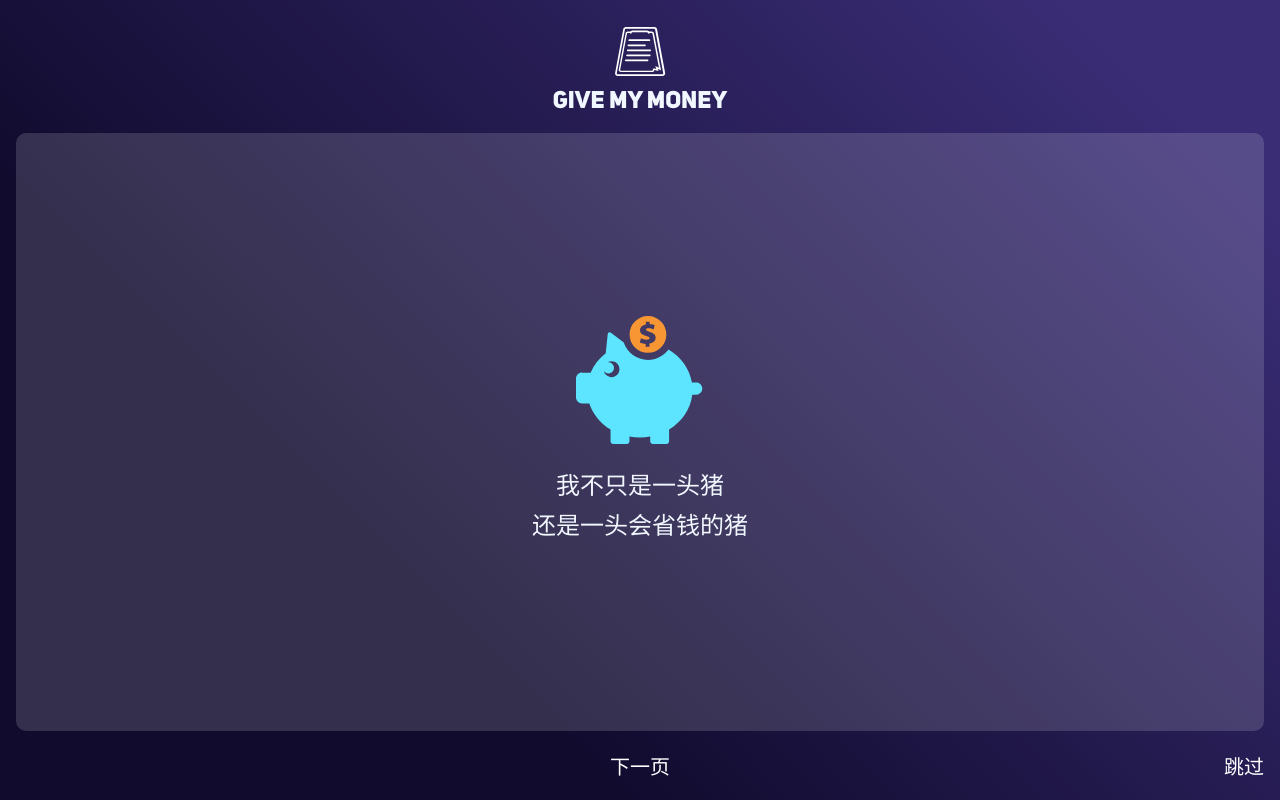
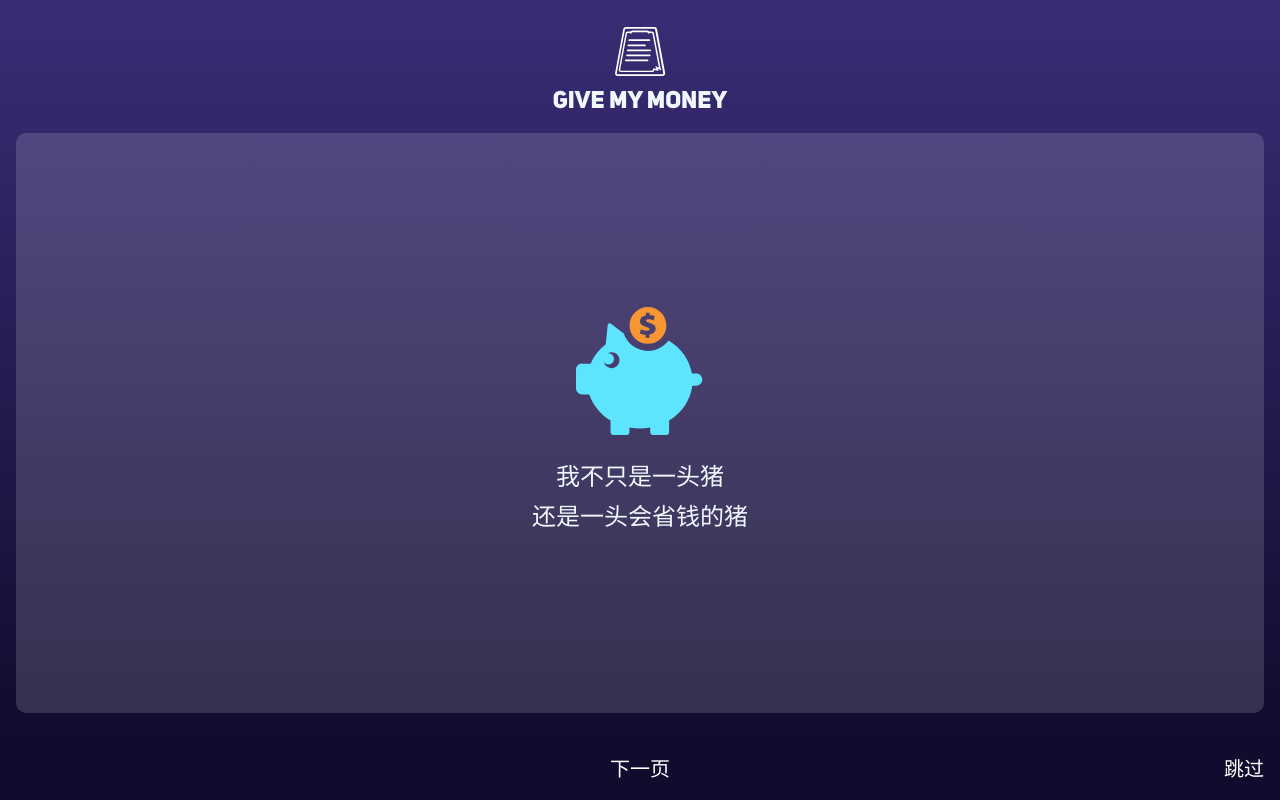
Before and after one commit to heycn/mangosteen-fe-vue3, a Vue app: page /#/welcome/1 in a window 1280 px wide. Built offline with nearby package versions, Linux system fonts and the light colour scheme.

Commit message:
解决 Edge 浏览器一开始不能全屏的 bug

```diff
--- a/src/App.tsx
+++ b/src/App.tsx
@@ -5,9 +5,9 @@ import './App.scss'
 export const App = defineComponent({
   setup() {
     return () => (
-      <div>
+      <main>
         <RouterView />
-      </div>
+      </main>
     )
   }
 })
--- a/src/assets/stylesheets/vars.scss
+++ b/src/assets/stylesheets/vars.scss
@@ -1,4 +1,9 @@
 :root {
-	--welcome-card-bg: rgba(255,255,255,0.15);
-	--welcome-text: #fff;
+  --welcome-card-bg: rgba(255, 255, 255, 0.15);
+  --welcome-bg-start: #3a2d76;
+  --welcome-bg-end: #110b2e;
+  --welcome-text: #fff;
+  --welcome-nav-height: 67px;
+  --welcome-nav-gap: 20px;
+  --z-index-bottom: 10;
 }
--- a/src/components/welcome/First.module.scss
+++ b/src/components/welcome/First.module.scss
@@ -3,6 +3,7 @@
   display: flex;
   flex-direction: column;
   width: 100%;
+  padding-bottom: var(--welcome-nav-gap);
   > .card {
     flex-grow: 1;
     display: flex;
@@ -11,27 +12,29 @@
     text-align: center;
     background: var(--welcome-card-bg);
     padding: 24px;
+    padding-bottom: -var(--welcome-nav-gap);
     border-radius: 10px;
     margin: 16px 16px 0 16px;
-    > img {
-      height: 128px;
-      margin-bottom: 24px;
-    }
-    > h2 {
-      line-height: 2.5rem;
-    }
+    > img { height: 128px; margin-bottom: 24px; }
+    > h2 { line-height: 2.5rem; }
   }
   > .actions {
-    & .fake {
-      visibility: hidden;
-    }
+    position: fixed;
+    z-index: var(--z-index-bottom);
+    left: 0;
+    bottom: 0;
+    width: 100%;
     display: flex;
     flex-direction: row;
     justify-content: space-between;
     color: var(--welcome-text);
-    font-family: OpenSans-Bold;
+    font-family: OpenSans;
+    height: var(--welcome-nav-height);
     font-size: 20px;
-    margin: 0 16px;
-    padding: 20px 0;
+    padding: 20px 16px;
+    background: var(--welcome-bg-end);
+    & .fake {
+      visibility: hidden;
+    }
   }
 }
--- a/src/views/Welcome.module.scss
+++ b/src/views/Welcome.module.scss
@@ -1,20 +1,18 @@
 .wrapper {
-  height: 100vh;
+  height: calc(100vh - var(--welcome-nav-height));
   width: 100vw;
   display: flex;
   flex-direction: column;
   align-items: center;
-  background: linear-gradient(45deg, #110b2e 30%, #3a2d76 90%);
+  margin-bottom: var(--welcome-nav-height);
+  background: linear-gradient( to bottom, var(--welcome-bg-start) 0%, var(--welcome-bg-end) 100%);
   > header {
     flex-shrink: 0;
     display: flex;
     flex-direction: column;
     padding-top: 24px;
     > img { height: 56px; }
-    > h1 {
-      font-size: 1.5rem;
-      padding-top: 8px;
-    }
+    > h1 { font-size: 1.5rem; padding-top: 8px; }
   }
   > main {
     flex-grow: 1;
```
Also changed, not shown: src/App.scss (+3 -18 lines).
